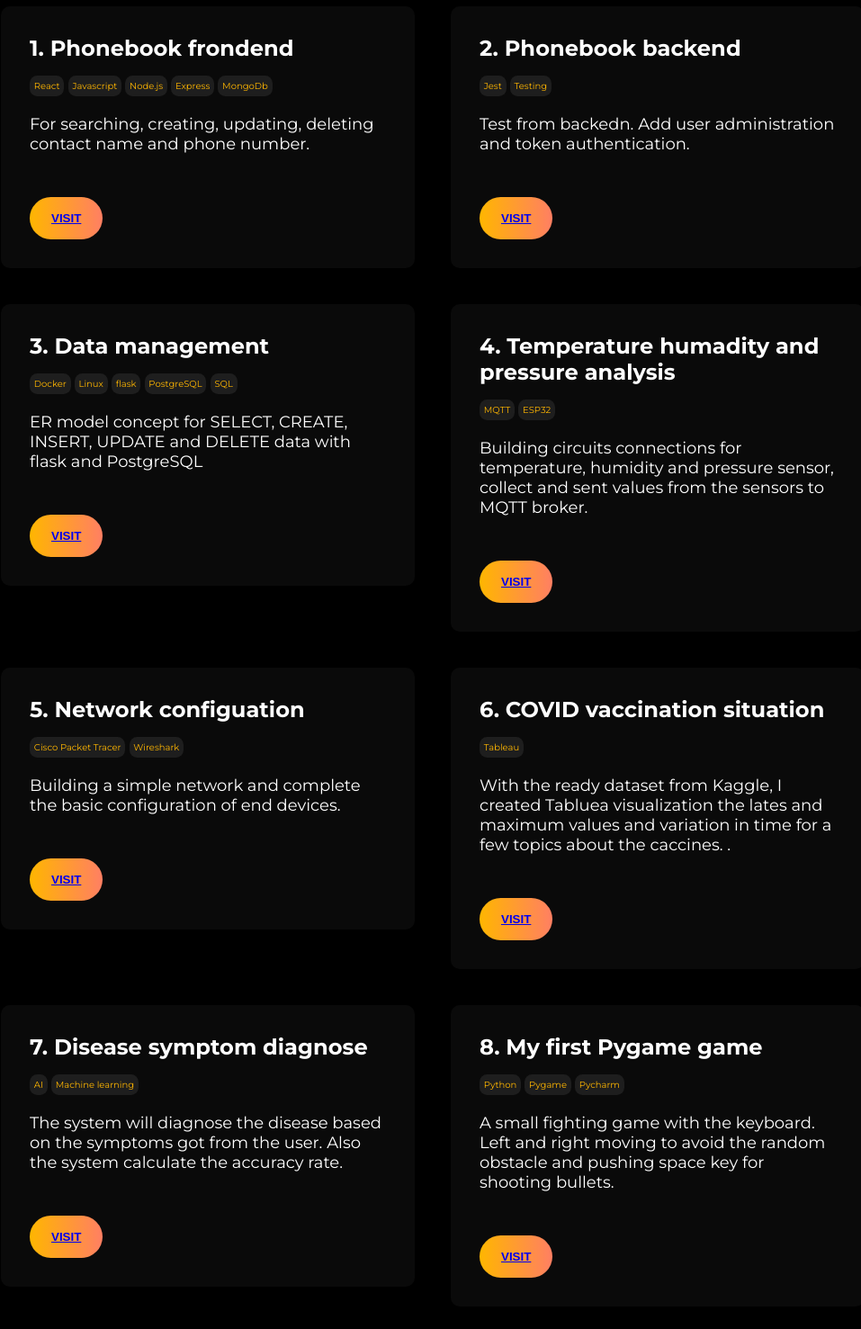
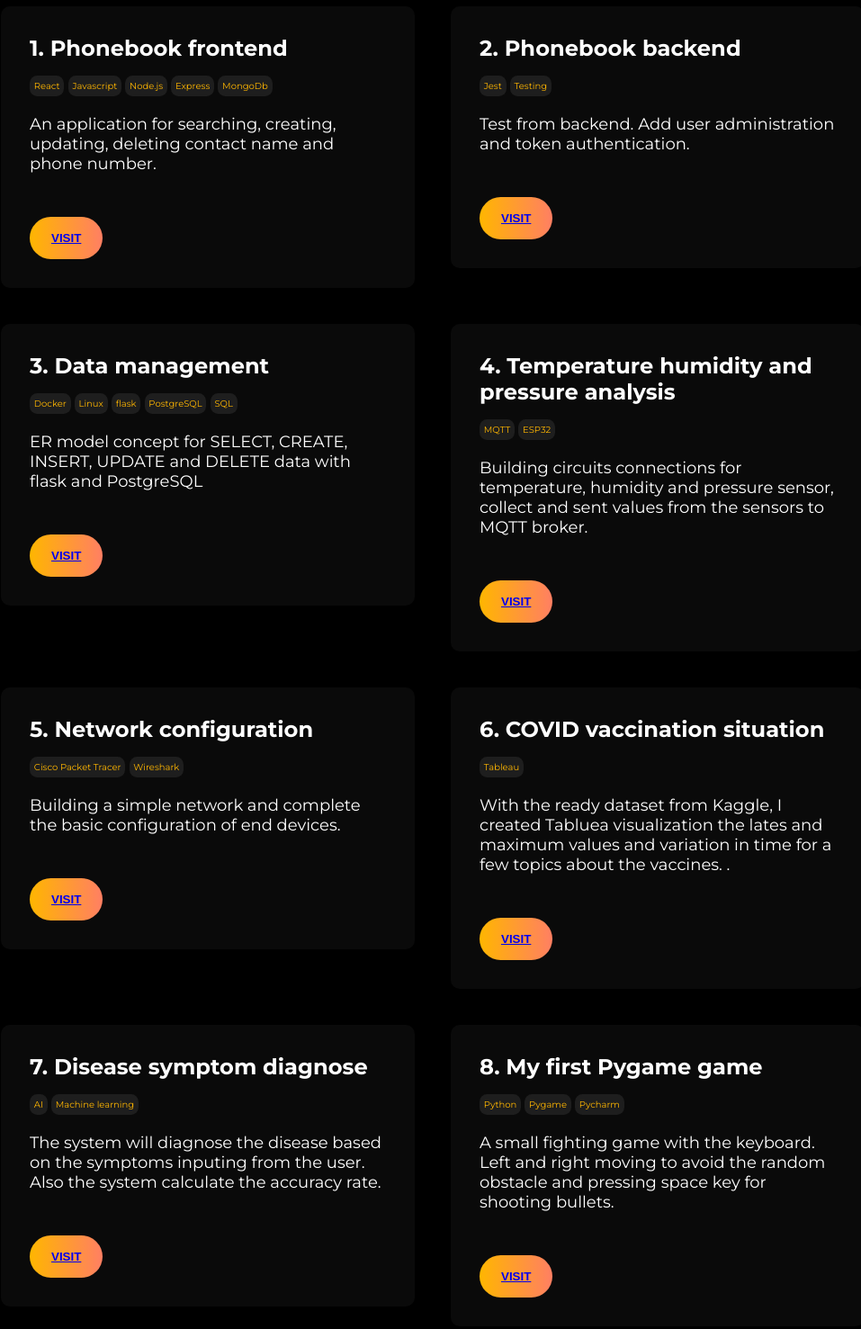
Before and after one commit to Ribo228/portfolio, a plain HTML site: page index.html in a window 1280 px wide. Shown: the part 1200-2677 px from the top of the page at 90% size, without its empty margins (159-1116 px from the left). Drawn offline with Linux system fonts and the light colour scheme.

Commit message:
Update index.html

```diff
--- a/index.html
+++ b/index.html
@@ -19,7 +19,7 @@
         <span class ="name mb-2"> Hi, this is Ribo Huang</span>
         <span class="mb-2">I am currently an
           <mark class="primary-gradient"> IoT </mark> graduate and looking for an internship in
-          <mark class="primary-gradient"> fullstack, web developing, cyber serurity, data analysis </mark>
+          <mark class="primary-gradient"> fullstack, web development, cyberserurity, data analysis </mark>
           area.
         </span>
       </h1>
@@ -90,7 +90,7 @@
         <div class="projects">
 
           <div class="project">
-            <h3 class="title">1. Phonebook frondend</h3>
+            <h3 class="title">1. Phonebook frontend</h3>
             <div class="skills">
               <span>React</span>
               <span>Javascript</span>
@@ -99,7 +99,7 @@
               <span>MongoDb</span>
             </div>
             <p class="description">
-              For searching, creating, updating, deleting contact name and phone number.
+              An application for searching, creating, updating, deleting contact name and phone number.
 
             </p>
             <div class="actions">
@@ -119,7 +119,7 @@
 
             </div>
             <p class="description">
-              Test from backedn. Add user administration and token authentication.
+              Test from backend. Add user administration and token authentication.
 
             </p>
             <div class="actions">
@@ -153,7 +153,7 @@
           </div>
 
           <div class="project">
-            <h3 class="title">4. Temperature humadity and pressure analysis </h3>
+            <h3 class="title">4. Temperature humidity and pressure analysis </h3>
             <div class="skills">
               <span>MQTT</span>
               <span>ESP32</span>
@@ -172,7 +172,7 @@
           </div>
 
           <div class="project">
-            <h3 class="title">5. Network configuation</h3>
+            <h3 class="title">5. Network configuration</h3>
             <div class="skills">
               <span>Cisco Packet Tracer</span>
               <span>Wireshark</span>
@@ -200,7 +200,7 @@
             </div>
             <p class="description">
               With the ready dataset from Kaggle, I created Tabluea visualization the lates
-              and maximum values and variation in time for a few topics about the caccines.
+              and maximum values and variation in time for a few topics about the vaccines.
 
 .
             </p>
@@ -217,7 +217,7 @@
               <span>Machine learning</span>
             </div>
             <p class="description">
-              The system will diagnose the disease based on the symptoms got from the user.
+              The system will diagnose the disease based on the symptoms inputing from the user.
               Also the system calculate the accuracy rate.
             </p>
             <div class="actions">
@@ -238,7 +238,7 @@
             </div>
             <p class="description">
               A small fighting game with the keyboard. Left and right moving to avoid the random
-              obstacle and pushing space key for shooting bullets.
+              obstacle and pressing space key for shooting bullets.
             </p>
             <div class="actions">
               <button class="btn btn-primary">
```
